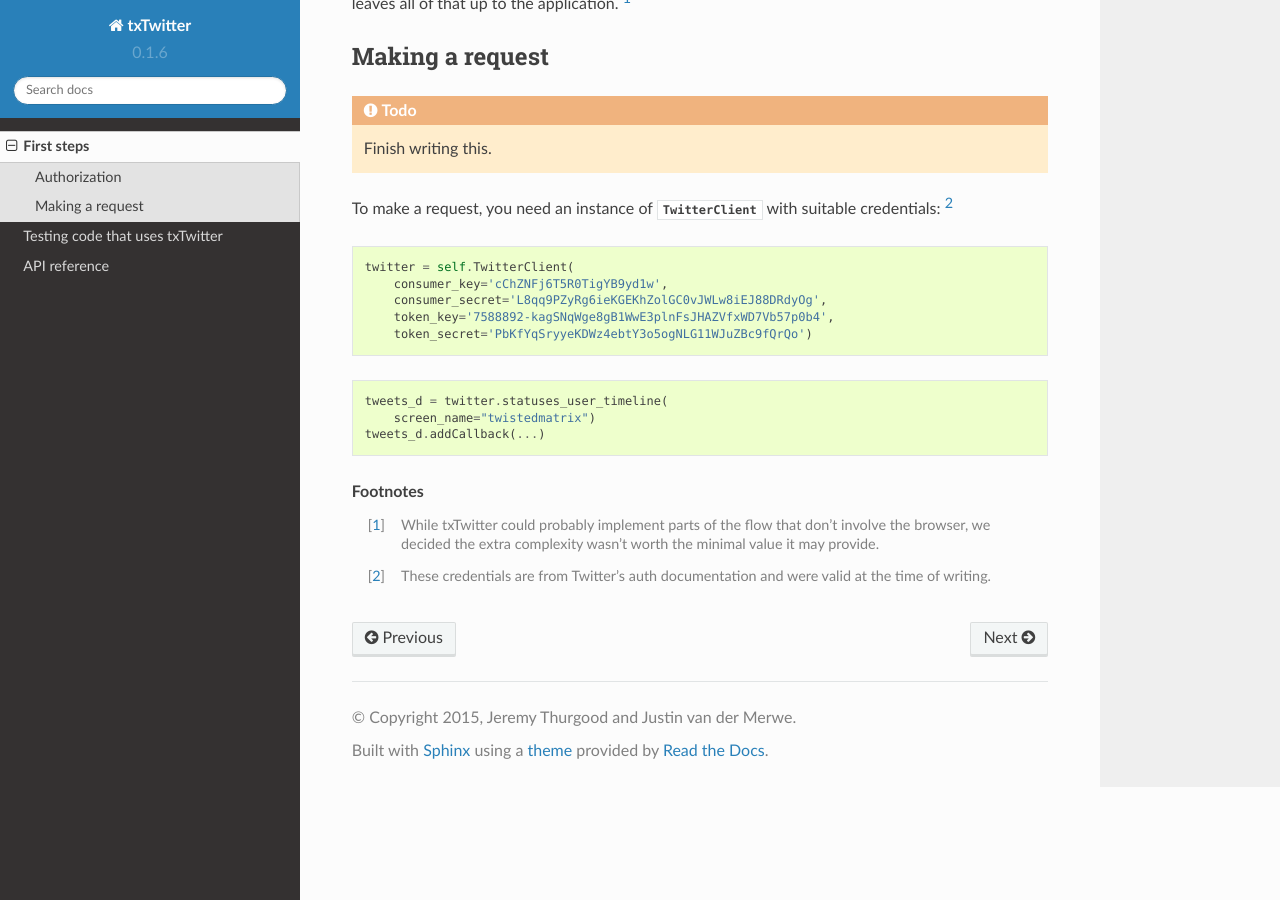
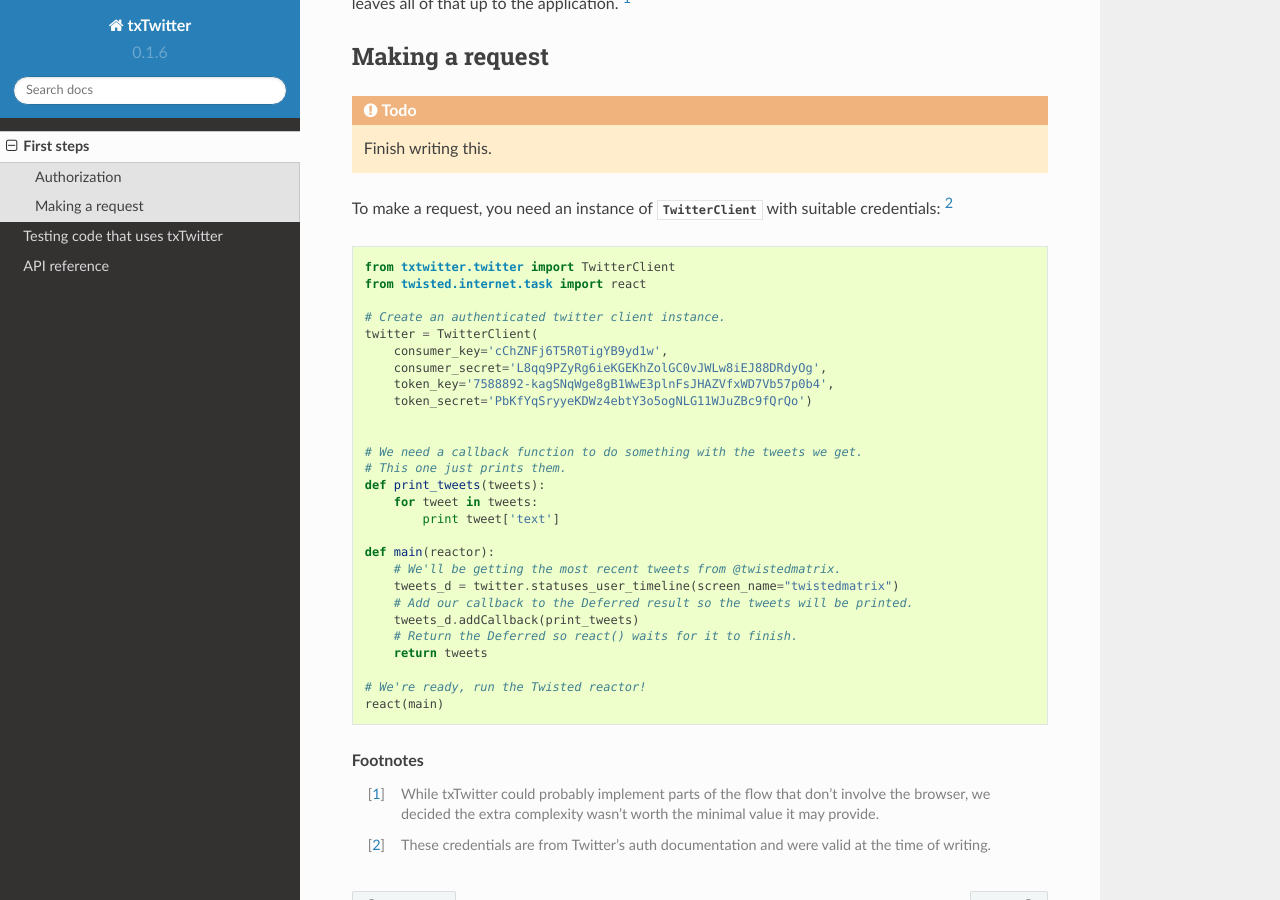
Before and after one commit to jerith/txTwitter, a Sphinx documentation site: the page built from docs/first-steps.rst, in a window 1280 px wide and 900 px high, scrolled down 627 px. Built offline with Sphinx 7.4.7 and the Read the Docs theme 2.0.0, drawn with Linux system fonts in a browser that asks for light colours.

Commit message:
Add an excellent usage example from a friend who wishes to remain anonymous.

```diff
--- a/docs/first-steps.rst
+++ b/docs/first-steps.rst
@@ -33,17 +33,33 @@ credentials: [#creds]_
 
 .. code-block:: python
 
-   twitter = self.TwitterClient(
+   from txtwitter.twitter import TwitterClient
+   from twisted.internet.task import react
+
+   # Create an authenticated twitter client instance.
+   twitter = TwitterClient(
        consumer_key='cChZNFj6T5R0TigYB9yd1w',
        consumer_secret='L8qq9PZyRg6ieKGEKhZolGC0vJWLw8iEJ88DRdyOg',
        token_key='7588892-kagSNqWge8gB1WwE3plnFsJHAZVfxWD7Vb57p0b4',
        token_secret='PbKfYqSryyeKDWz4ebtY3o5ogNLG11WJuZBc9fQrQo')
 
-.. code-block:: python
 
-   tweets_d = twitter.statuses_user_timeline(
-       screen_name="twistedmatrix")
-   tweets_d.addCallback(...)
+   # We need a callback function to do something with the tweets we get.
+   # This one just prints them.
+   def print_tweets(tweets):
+       for tweet in tweets:
+           print tweet['text']
+
+   def main(reactor):
+       # We'll be getting the most recent tweets from @twistedmatrix.
+       tweets_d = twitter.statuses_user_timeline(screen_name="twistedmatrix")
+       # Add our callback to the Deferred result so the tweets will be printed.
+       tweets_d.addCallback(print_tweets)
+       # Return the Deferred so react() waits for it to finish.
+       return tweets
+
+   # We're ready, run the Twisted reactor!
+   react(main)
 
 .. rubric:: Footnotes
 
```
